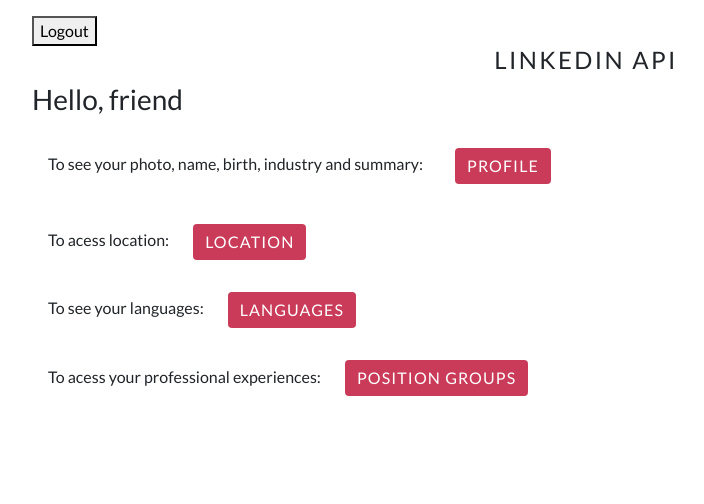
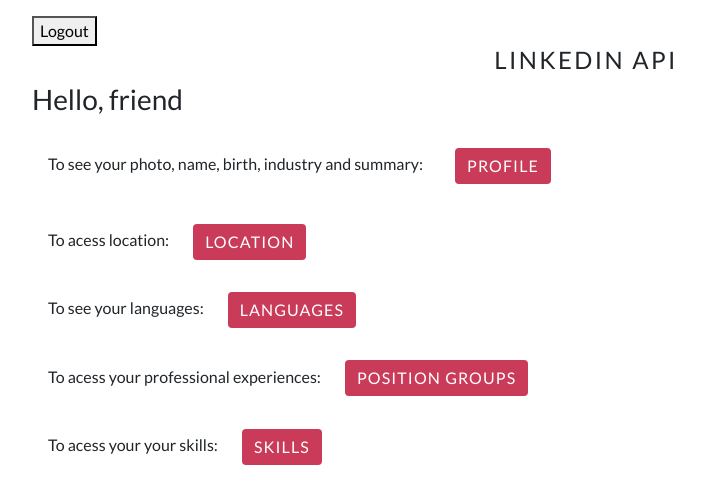
Before and after one commit to marcosvds/tecweb-project-api-linkedin, a React (Create React App) app in the folder front/: page /home in a window 1280 px wide. Shown: the top 504 px of the page, without its empty margins (54-758 px from the left). Built offline with nearby package versions, Linux system fonts and the light colour scheme.

Commit message:
add home

```diff
--- a/front/src/pages/Home.js
+++ b/front/src/pages/Home.js
@@ -117,6 +117,24 @@ export default function Home() {
             position groups
           </button>
         </div>
+
+        <div className="p-3">
+          <label className="mr-4">
+            To acess your your skills:
+          </label>
+          <button
+            style={style.button}
+            className="btn btn-primary"
+            type="button"
+            onClick={() => {
+              history.push("/personal/skills");
+              window.location.reload(true);
+            }}
+          >
+            SKILLS
+          </button>
+        </div>
+
       </div>
     </div>
   );
--- a/front/src/pages/Skills.js
+++ b/front/src/pages/Skills.js
@@ -48,9 +48,6 @@ export default function Skills() {
           </div>
         </div>
       </div>
-
-
-
       <div
         style={{
           backgroundColor: '#f1f1f1',
@@ -61,7 +58,7 @@ export default function Skills() {
         <div className='d-flex flex-column'>
           <div className='p-2 d-flex flex-row justify-content-center'>
             <div>
-              <strong className='pr-4'>Habilidades</strong>
+              <strong className='pr-4'>Abilitys</strong>
             </div>
             <div>
               {data.skills?.map((item,key)=> {
```
